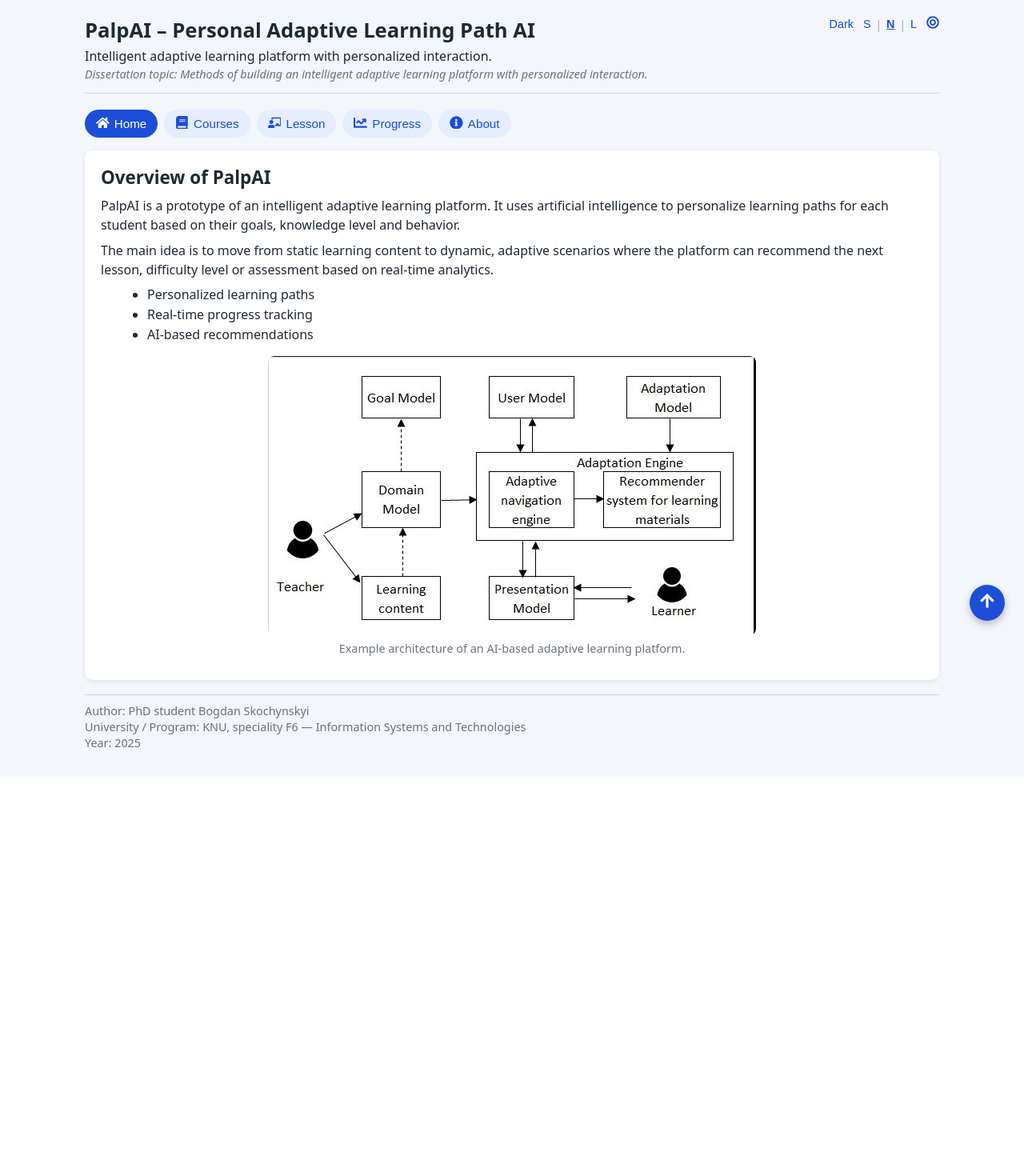
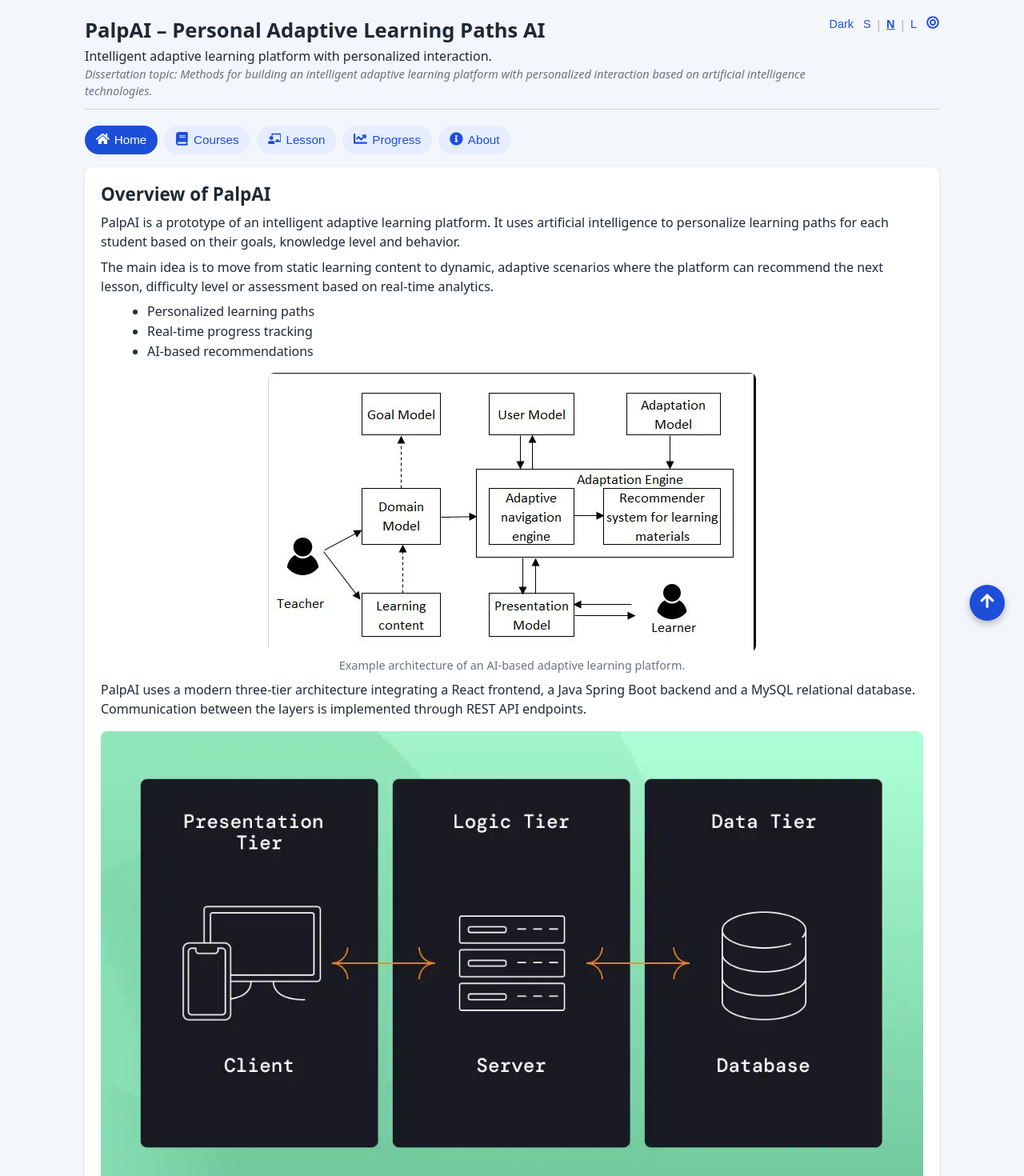
Before and after one commit to BogdanSkochynskyi/palpai-frontend, a React (Vite) app: page / in a window 1280 px wide. Shown: the top 1470 px of the page at 80% size. Before the commit the page ends 971 px from the top, so only its background shows below. Built offline with nearby package versions, Linux system fonts and the light colour scheme.

Commit message:
Change home page and endpoints

```diff
--- a/src/App.jsx
+++ b/src/App.jsx
@@ -13,7 +13,6 @@
 
 function App() {
     const [currentPage, setCurrentPage] = useState("home");
-
     const [theme, setTheme] = useState("light");
     const [fontSize, setFontSize] = useState("normal");
     const [focusMode, setFocusMode] = useState(false);
--- a/src/components/Header.jsx
+++ b/src/components/Header.jsx
@@ -1,4 +1,4 @@
-import { FaBullseye } from "react-icons/fa";
+import {FaBullseye} from "react-icons/fa";
 
 function Header({
                     theme,
@@ -15,11 +15,11 @@
     return (
         <header className="app-header">
             <div className="header-text">
-                <h1>PalpAI – Personal Adaptive Learning Path AI</h1>
+                <h1>PalpAI – Personal Adaptive Learning Paths AI</h1>
                 <p>Intelligent adaptive learning platform with personalized interaction.</p>
                 <p className="helper-text">
-                    Dissertation topic: Methods of building an intelligent adaptive learning
-                    platform with personalized interaction.
+                    Dissertation topic: Methods for building an intelligent adaptive learning platform with personalized
+                    interaction based on artificial intelligence technologies.
                 </p>
             </div>
 
@@ -63,7 +63,7 @@
                     title="Toggle focus mode"
                 >
           <span className="ui-link-icon">
-            <FaBullseye />
+            <FaBullseye/>
           </span>
                 </button>
             </div>
--- a/src/components/MenuBar.jsx
+++ b/src/components/MenuBar.jsx
@@ -1,4 +1,3 @@
-// src/components/MenuBar.jsx
 import {
     FaHome,
     FaBook,
--- a/src/pages/HomePage.jsx
+++ b/src/pages/HomePage.jsx
@@ -28,6 +28,21 @@
                     Example architecture of an AI-based adaptive learning platform.
                 </p>
             </div>
+            <p>
+                PalpAI uses a modern three-tier architecture integrating a React frontend,
+                a Java Spring Boot backend and a MySQL relational database. Communication
+                between the layers is implemented through REST API endpoints.
+            </p>
+            <div style={{ marginTop: "16px", textAlign: "center" }}>
+                <img
+                    src="/images/about-page-architecture.webp"
+                    alt="Application Architecture"
+                    style={{ maxWidth: "100%", borderRadius: "8px" }}
+                />
+                <p className="figure-caption">
+                    PalpAI application architecture.
+                </p>
+            </div>
         </div>
     );
 }
--- a/src/pages/LessonPage.jsx
+++ b/src/pages/LessonPage.jsx
@@ -89,7 +89,7 @@
             setError(null);
 
             const response = await fetch(
-                `${API_BASE_URL}/quiz/${question.id}/answer`,
+                `${API_BASE_URL}/quiz/answer/${question.id}`,
                 {
                     method: "POST",
                     headers: {
```
